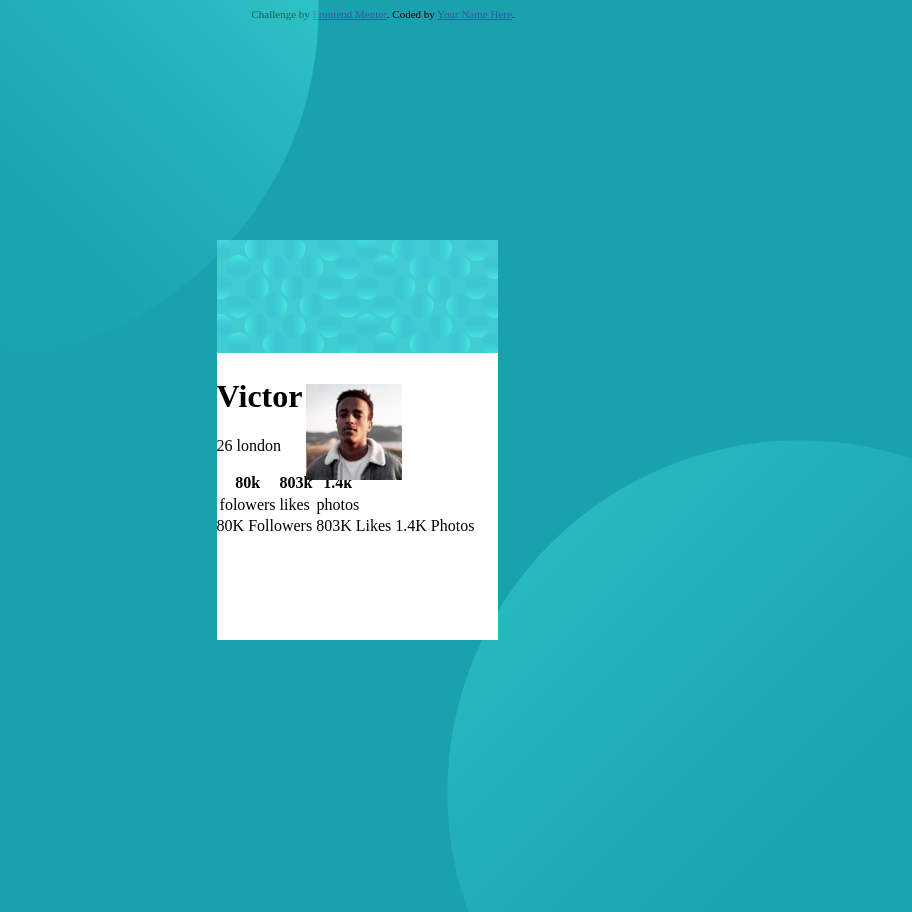
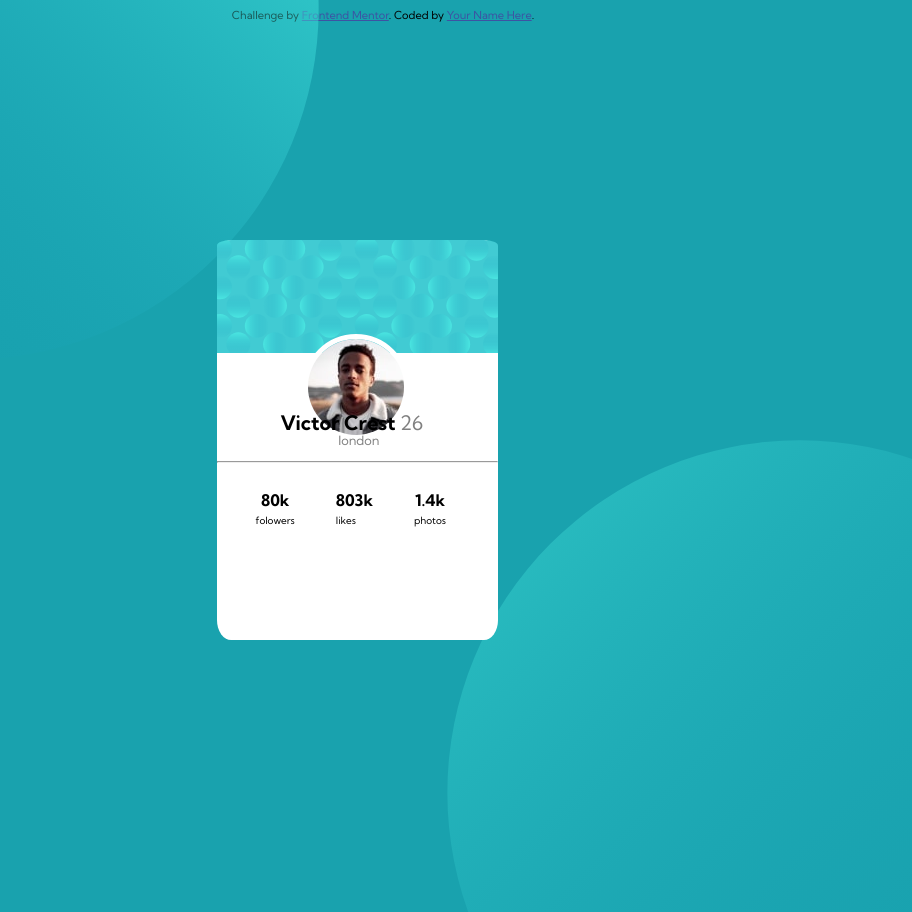
Before and after one commit to julianbrisa/profile-card-component, a plain HTML site: page index.html in a window 1280 px wide. Shown: the top 912 px of the page, without its empty margins (257-1169 px from the left). Drawn offline with Linux system fonts and the light colour scheme.

Commit message:
Add files via upload

```diff
--- a/index.html
+++ b/index.html
@@ -2,7 +2,9 @@
 <html lang="en">
 <head>
   <meta charset="UTF-8">
-  <meta name="viewport" content="width=device-width, initial-scale=1.0"> <!-- displays site properly based on user's device -->
+  <meta name="viewport" content="width=device-width, initial-scale=1.0"> <!-- displays site properly based on user's device --><link rel="preconnect" href="https://fonts.googleapis.com">
+  <link rel="preconnect" href="https://fonts.gstatic.com" crossorigin>
+  <link href="https://fonts.googleapis.com/css2?family=Kumbh+Sans:wght@400;700&display=swap" rel="stylesheet">
 
   <link rel="icon" type="image/png" sizes="32x32" href="./images/favicon-32x32.png">
   <link rel="stylesheet" href="style.css">
@@ -24,10 +26,11 @@
     </div>
     <div class="info">
 <div class="perfil">
-  <h1>Victor Crest
-</h1> <p>26 london</p>
+  <h1>Victor Crest <span>26</span>
+</h1> <p>london</p>
 </div>
-  <table>
+<hr>
+<table>
  <tr>
 <th>80k</th>
 
@@ -48,15 +51,8 @@
   </table>
 
 
-    80K
-    Followers
 
-    803K
-    Likes
-
-    1.4K
-    Photos
-    </div>
+  </div>
 
 </div>
 
--- a/style.css
+++ b/style.css
@@ -1,6 +1,7 @@
 body {
 background-color: hsl(185, 75%, 39%);
 overflow: hidden;
+font-family: 'Kumbh Sans', sans-serif;
 }
 #top {
 position: absolute;
@@ -21,13 +22,62 @@ left:  55vw;
     position: absolute;
     left: 37vw;
     top:  30vh;
+    border-radius: 5%;
 }
+
 #capa {
     width: 22vw;
+    border-radius: 5% 5% 0 0;
 }
 #victor {
     position: absolute;
-    bottom: 20vh;
-    right:   7.5vw;
+    bottom: 25vh;
+    right:   7vw;
+    border-radius: 100%;
+    border:5px solid white;
+}
+.perfil {
+position: relative;
+left: 5vw;
+top: 5vh;
+font-size: 80%;
+}
 
+table
+{
+    position: relative;
+    left: 3.5vw;
+    top:  5vh;
 }
+
+th,td {
+    position: relative; right: 20%;
+    padding-left: 38px;
+}
+
+span {
+    font-size: 20px;
+    font-weight: 400;
+}
+
+span, p {
+    color: gray;
+}
+
+p {
+    position: relative;
+    left: 4.5vw;
+    bottom: 2vh;
+}
+
+hr {
+    position: relative;
+    top:  3vh;
+}
+td {
+    font-size: 10px;
+}
+
+h1 {
+    font-size: 20px;
+}
```
Also changed, not shown: 1 other file.
